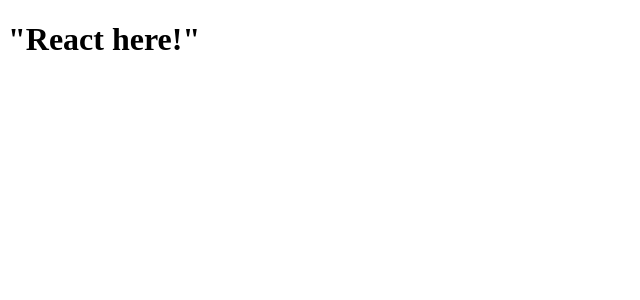
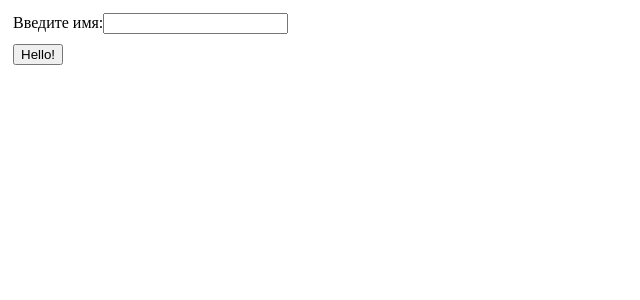
Before and after one commit to lamka-tatya/otus_js, a React app: page / in a window 1280 px wide. Shown: the top 300 px of the page, without its empty margins (0-640 px from the left). Built offline with nearby package versions, Linux system fonts and the light colour scheme.

Commit message:
add some components

```diff
--- a/package.json
+++ b/package.json
@@ -2,7 +2,7 @@
   "name": "otus_js",
   "version": "1.0.0",
   "description": "",
-  "main": "dist/main.js",
+  "main": "dist/index.js",
   "scripts": {
     "test": "jest --passWithNoTests",
     "lint": "eslint ./src/* --fix",
--- /dev/null
+++ b/src/components/App.tsx
@@ -0,0 +1,41 @@
+import React, { FC, Component } from "react";
+import { Input } from "./Input/Input";
+import { HelloButton } from "./HelloButton/HelloButton";
+import { Output } from "./Output/Output";
+
+export class App extends Component {
+  constructor(props: any) {
+    super(props);
+    this.onClickHelloButton = this.onClickHelloButton.bind(this);
+    this.onChangeInput = this.onChangeInput.bind(this);
+  }
+  state = {
+    userName: "",
+  };
+
+  inputValue = "";
+
+  onClickHelloButton() {
+    this.setState({ userName: this.inputValue });
+  }
+
+  onChangeInput(inputValue: string) {
+    this.inputValue = inputValue;
+  }
+
+  render() {
+    return (
+      <div
+        style={{
+          display: "flex",
+          flexDirection: "column",
+          alignItems: "start",
+        }}
+      >
+        <Input onChange={this.onChangeInput} />
+        <HelloButton onClick={this.onClickHelloButton} />
+        <Output userName={this.state.userName} />
+      </div>
+    );
+  }
+}
--- /dev/null
+++ b/src/components/HelloButton/HelloButton.tsx
@@ -0,0 +1,7 @@
+import React, { FC } from "react";
+
+export const HelloButton: FC<{ onClick: () => void }> = ({ onClick }) => (
+  <button style={{ margin: "5px" }} onClick={onClick}>
+    Hello!
+  </button>
+);
--- /dev/null
+++ b/src/components/Input/Input.tsx
@@ -0,0 +1,10 @@
+import React, { FC } from "react";
+
+export const Input: FC<{ onChange: (value: string) => void }> = ({
+  onChange,
+}) => (
+  <div style={{ margin: "5px" }}>
+    <label>Введите имя:</label>
+    <input onChange={(event) => onChange(event.target.value)}></input>
+  </div>
+);
--- /dev/null
+++ b/src/components/Output/Output.tsx
@@ -0,0 +1,7 @@
+import React, { FC } from "react";
+
+export const Output: FC<{ userName: string }> = ({ userName }) => (
+  <>
+    {userName && <span style={{ margin: "5px" }}>{`Hello, ${userName}!`}</span>}
+  </>
+);
--- a/src/index.tsx
+++ b/src/index.tsx
@@ -1,4 +1,5 @@
 import React from "react";
 import { render } from "react-dom";
+import { App } from "./components/App";
 
-render(<h1>"React here!" </h1>, document.getElementById("root"));
+render(<App />, document.getElementById("root"));
```
